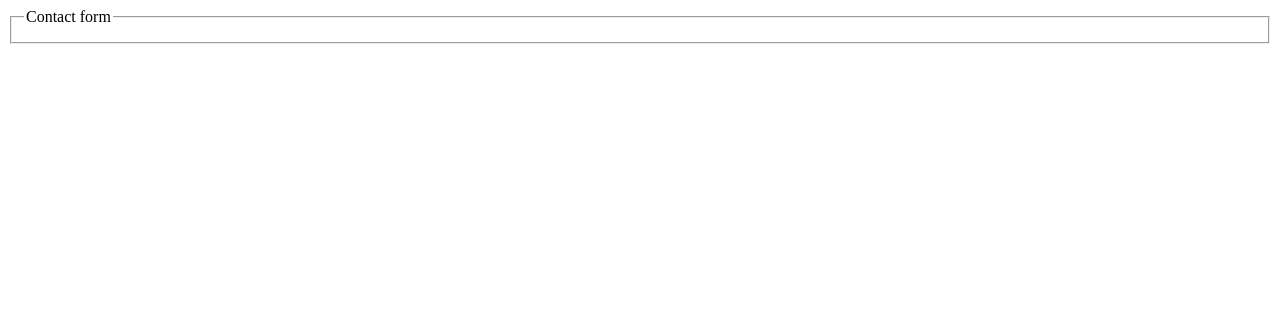
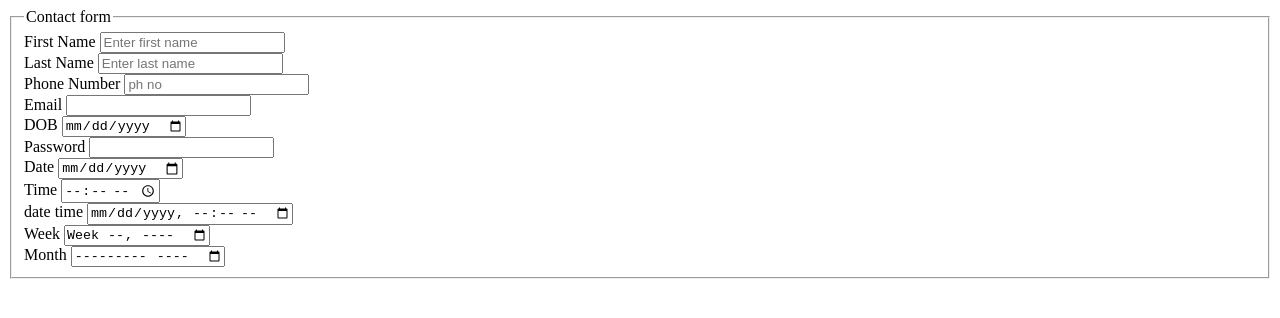
Before and after one commit to vedantgade555/Learning_HTML, a plain HTML site: page input_types.html in a window 1280 px wide. Drawn offline with Linux system fonts and the light colour scheme.

Commit message:
input types of form

```diff
--- a/input_types.html
+++ b/input_types.html
@@ -6,12 +6,43 @@
         <title>Input Type</title>
     </head>
     <body>
-    <form action="">
+
         <fieldset>
             <legend>
                 Contact form
             </legend>
+            <form action="">
+                <label for="">First Name</label>
+                <input type="text" placeholder="Enter first name"><br>
+                <label for="">Last Name</label>
+                <input type="text" placeholder="Enter last name"><br>
+                <label for="">Phone Number</label>
+                <input type="number" placeholder="ph no"><br>
+                <label for="">Email</label>
+                <input type="email">
+                <br>
+                <label for="">DOB</label>
+                <input type="date">
+                <br>
+                <label for="">Password</label>
+                <input type="password"><br>
+                <label for="">Date</label>
+                <input type="date" name="" id="">
+                <br>
+                <label for="">Time</label>
+                <input type="time">
+                <br>
+                <label for="">date time</label>
+                <input type="datetime-local">
+                <br>
+                <label for="">Week</label>
+                <input type="week">
+                <br>
+                <label for="">Month</label>
+                <input type="month">
+
+            </form>
         </fieldset>
-    </form>
+
     </body>
 </html>
```
Lines whose indentation alone changed are shown as unchanged.
